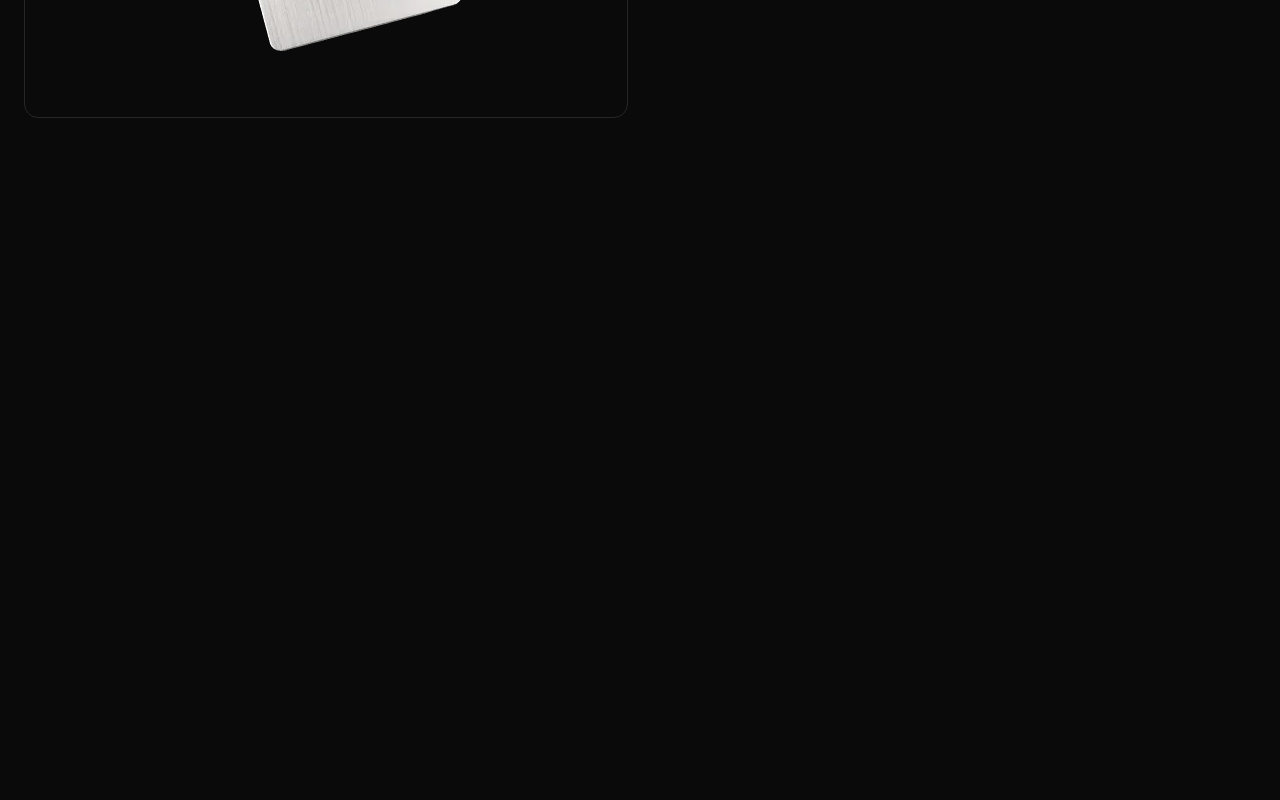
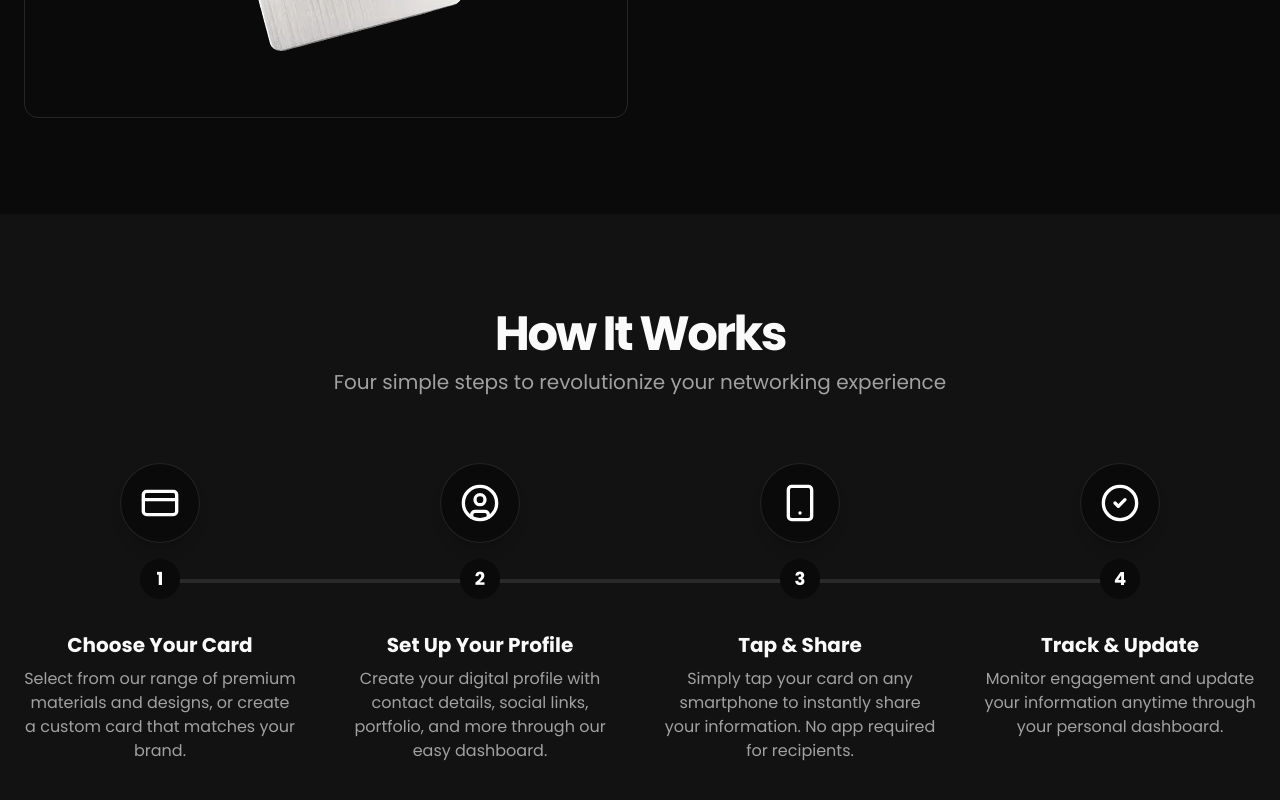
Before and after one commit to TsioryJonathan/KITI-KARD--VITRINE, a Next.js app: page / in a window 1280 px wide. Shown: the part 2899-3699 px from the top of the page. Before the commit the page ends 3113 px from the top, so only its background shows below. Built offline with nearby package versions, Linux system fonts and the light colour scheme.

Commit message:
feat: finish the how-it-works section

```diff
--- a/src/app/page.jsx
+++ b/src/app/page.jsx
@@ -2,6 +2,7 @@ import React from "react";
 import HeroSection from "@/components/sections/hero-section";
 import FeaturesSection from "@/components/sections/features-section";
 import ProductShowcase from "@/components/sections/product-showcase";
+import HowItWorks from "@/components/sections/how-it-works";
 
 function Main() {
   return (
@@ -10,6 +11,7 @@ function Main() {
         <HeroSection />
         <FeaturesSection />
         <ProductShowcase />
+        <HowItWorks />
       </div>
     </>
   );
--- /dev/null
+++ b/src/components/sections/how-it-works.jsx
@@ -0,0 +1,46 @@
+import { steps } from "@/constants/workingSteps";
+
+export default function HowItWorks() {
+  return (
+    <section className="w-full py-16 md:py-24 bg-muted/30">
+      <div className="px-4 md:px-6">
+        <div className="flex flex-col items-center justify-center space-y-4 text-center">
+          <div className="space-y-2">
+            <h2 className="text-3xl font-bold tracking-tighter sm:text-4xl md:text-5xl">
+              How It Works
+            </h2>
+            <p className="max-w-[700px] text-muted-foreground md:text-xl/relaxed lg:text-base/relaxed xl:text-xl/relaxed">
+              Four simple steps to revolutionize your networking experience
+            </p>
+          </div>
+        </div>
+
+        <div className="relative mt-16">
+          <div className="absolute top-29 left-0 right-0 mx-auto h-1 bg-border w-[80%] z-0 hidden md:block" />
+          <div className="grid gap-12 md:grid-cols-4">
+            {steps.map((step, index) => (
+              <div
+                key={index}
+                className="relative flex flex-col items-center text-center"
+              >
+                <div className="flex flex-col gap-4 items-center">
+                  <div className="flex h-20 w-20 items-center justify-center rounded-full bg-background shadow-lg border z-10">
+                    {step.icon}
+                  </div>
+                  <div className="flex items-center justify-center  w-10 h-10  text-lg font-bold text-text bg-background px-3 z-10 md:top-[5.5rem] rounded-full">
+                    {index + 1}
+                  </div>
+                </div>
+
+                <div className="mt-8 space-y-2">
+                  <h3 className="text-xl font-bold">{step.title}</h3>
+                  <p className="text-muted-foreground">{step.description}</p>
+                </div>
+              </div>
+            ))}
+          </div>
+        </div>
+      </div>
+    </section>
+  );
+}
--- /dev/null
+++ b/src/constants/workingSteps.js
@@ -0,0 +1,27 @@
+import { CheckCircle2, Smartphone, CreditCard, UserCircle } from "lucide-react";
+export const steps = [
+  {
+    icon: <CreditCard className="h-10 w-10 text-text" />,
+    title: "Choose Your Card",
+    description:
+      "Select from our range of premium materials and designs, or create a custom card that matches your brand.",
+  },
+  {
+    icon: <UserCircle className="h-10 w-10 text-text" />,
+    title: "Set Up Your Profile",
+    description:
+      "Create your digital profile with contact details, social links, portfolio, and more through our easy dashboard.",
+  },
+  {
+    icon: <Smartphone className="h-10 w-10 text-text" />,
+    title: "Tap & Share",
+    description:
+      "Simply tap your card on any smartphone to instantly share your information. No app required for recipients.",
+  },
+  {
+    icon: <CheckCircle2 className="h-10 w-10 text-text" />,
+    title: "Track & Update",
+    description:
+      "Monitor engagement and update your information anytime through your personal dashboard.",
+  },
+];
```
